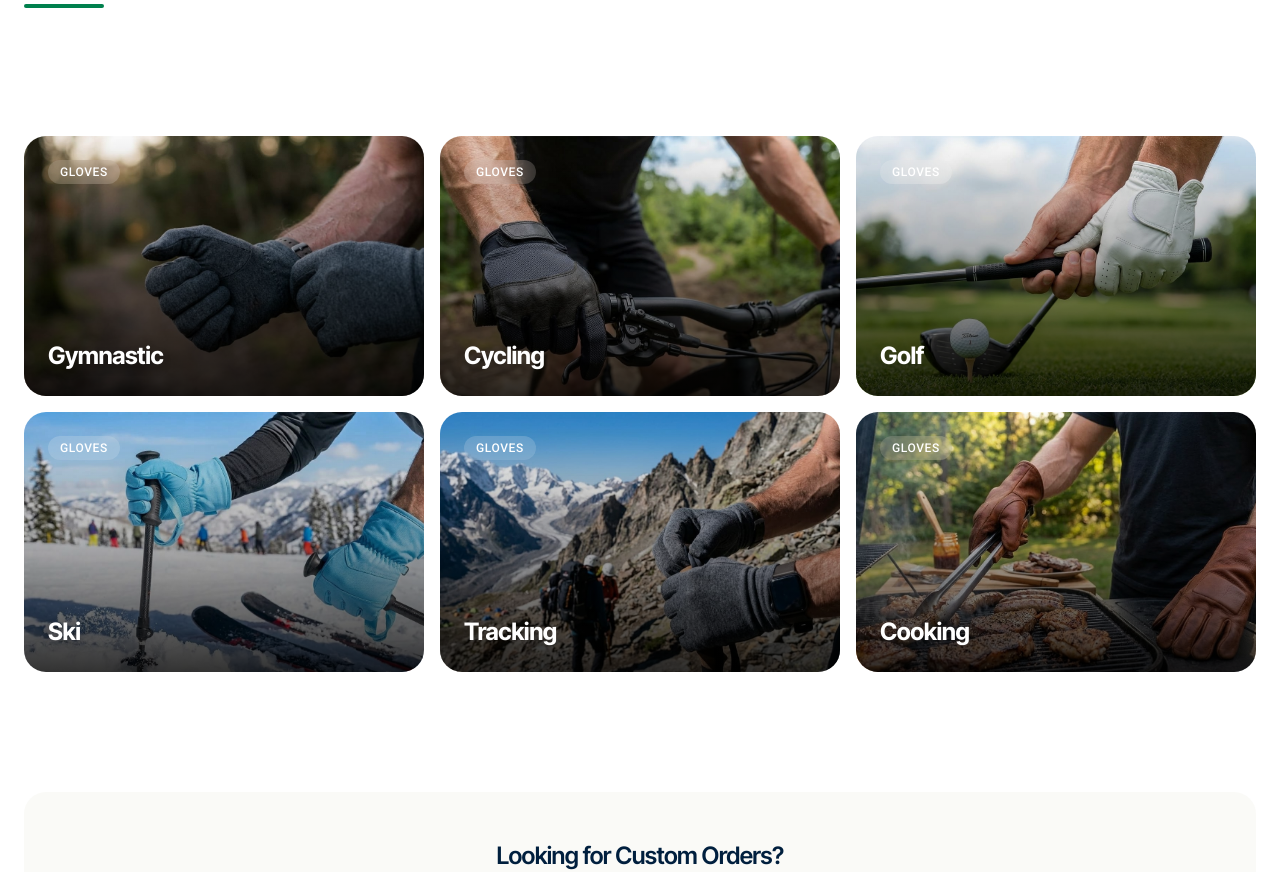
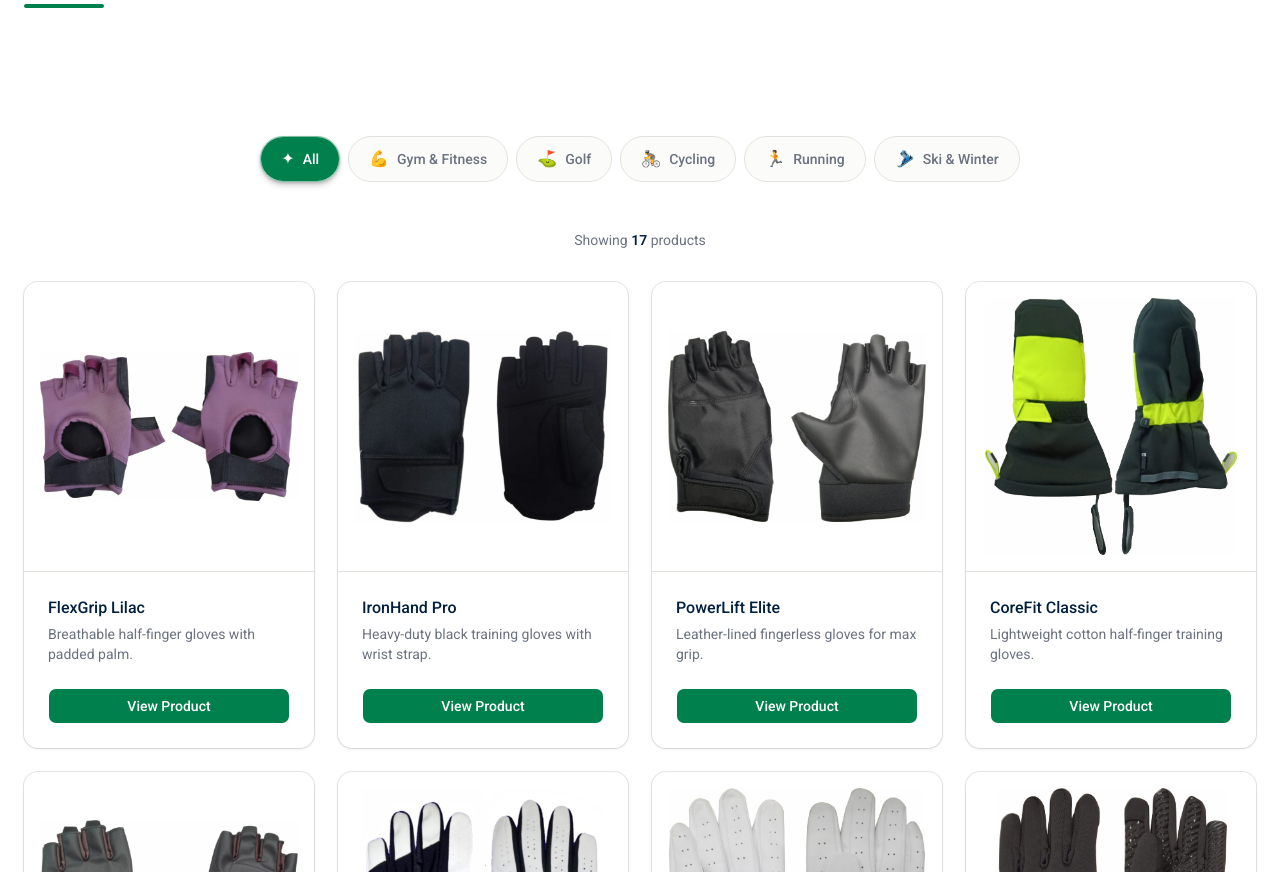
Before and after one commit to bagusindriyanto/mgm-company-profile, a Next.js app: page /products in a window 1280 px wide. Shown: the part 320-1192 px from the top of the page. Built offline with nearby package versions, Linux system fonts and the light colour scheme.

Commit message:
feat: redesign products page

```diff
--- a/src/app/products/page.tsx
+++ b/src/app/products/page.tsx
@@ -1,7 +1,7 @@
 import SectionHeader from '@/components/section-header';
 import AnimatedSection from '@/components/animated-section';
+import ProductGallery from '@/components/product-gallery';
 import Link from 'next/link';
-import { BentoGrid } from '@/components/bento-grid';
 
 export const metadata = {
   title: 'Products | MGM Company Profile',
@@ -22,11 +22,8 @@ export default function ProductsPage() {
         </AnimatedSection>
       </section>
 
-      {/* Gallery Section */}
-      <BentoGrid />
-
-      {/* Product Gallery Section */}
-      {/* <CarouselWithThumbs /> */}
+      {/* Product Gallery with Category Filter */}
+      <ProductGallery />
 
       {/* Footer Banner */}
       <section className="container px-6 mx-auto mt-10">
--- a/src/components/bento-grid.tsx
+++ b/src/components/bento-grid.tsx
@@ -12,7 +12,7 @@ export function BentoGrid() {
           <AnimatedSection
             key={idx}
             delay={idx * 0.08}
-            className={cn('group', product.span)}
+            className={cn('group')}
           >
             <div className="overflow-hidden relative w-full h-full rounded-3xl cursor-pointer">
               {/* Background image */}
--- /dev/null
+++ b/src/components/product-gallery.tsx
@@ -0,0 +1,183 @@
+'use client';
+
+import { useState, useMemo } from 'react';
+import Image from 'next/image';
+import { motion, AnimatePresence, LayoutGroup } from 'motion/react';
+import { products, categories, type Category } from '@/constants/products';
+import { cn } from '@/lib/utils';
+import {
+  Card,
+  CardContent,
+  CardHeader,
+  CardTitle,
+  CardDescription,
+  CardFooter,
+  CardAction,
+} from '@/components/ui/card';
+import { Badge } from '@/components/ui/badge';
+import { Button } from '@/components/ui/button';
+
+/* ── Category pill icon map ────────────────────────── */
+const categoryIcons: Record<Category, string> = {
+  All: '✦',
+  'Gym & Fitness': '💪',
+  Golf: '⛳',
+  Cycling: '🚴',
+  Running: '🏃',
+  'Ski & Winter': '🎿',
+};
+
+export default function ProductGallery() {
+  const [active, setActive] = useState<Category>('All');
+
+  const filtered = useMemo(
+    () =>
+      active === 'All'
+        ? products
+        : products.filter((p) => p.category === active),
+    [active],
+  );
+
+  return (
+    <section className="container px-6 mx-auto">
+      {/* ── Category Tabs ────────────────────────────── */}
+      <div className="flex flex-wrap gap-2 justify-center mb-12">
+        {categories.map((cat) => {
+          const isActive = cat === active;
+          return (
+            <button
+              key={cat}
+              id={`category-${cat.toLowerCase().replace(/[^a-z0-9]/g, '-')}`}
+              onClick={() => setActive(cat)}
+              className={cn(
+                'relative px-5 py-2.5 rounded-full text-sm font-medium transition-all duration-300',
+                'border backdrop-blur-sm cursor-pointer',
+                'hover:scale-105 active:scale-95',
+                isActive
+                  ? 'text-primary-foreground border-primary/50 shadow-lg shadow-primary/20'
+                  : 'text-muted-foreground border-border bg-muted/40 hover:bg-muted/70 hover:border-primary/30',
+              )}
+            >
+              {/* Animated background pill */}
+              {isActive && (
+                <motion.div
+                  layoutId="active-pill"
+                  className="absolute inset-0 rounded-full bg-primary"
+                  transition={{
+                    type: 'spring',
+                    stiffness: 400,
+                    damping: 30,
+                  }}
+                />
+              )}
+              <span className="flex relative z-10 gap-2 items-center">
+                <span className="text-base">{categoryIcons[cat]}</span>
+                {cat}
+              </span>
+            </button>
+          );
+        })}
+      </div>
+
+      {/* ── Count badge ──────────────────────────────── */}
+      <div className="mb-8 text-center">
+        <motion.p
+          key={active}
+          initial={{ opacity: 0, y: 8 }}
+          animate={{ opacity: 1, y: 0 }}
+          className="text-sm text-muted-foreground"
+        >
+          Showing{' '}
+          <span className="font-semibold text-foreground">
+            {filtered.length}
+          </span>{' '}
+          {filtered.length === 1 ? 'product' : 'products'}
+          {active !== 'All' && (
+            <>
+              {' '}
+              in <span className="font-semibold text-primary">{active}</span>
+            </>
+          )}
+        </motion.p>
+      </div>
+
+      {/* ── Product Grid ─────────────────────────────── */}
+      <LayoutGroup>
+        <motion.div
+          layout
+          className="grid grid-cols-1 gap-6 sm:grid-cols-2 lg:grid-cols-3 xl:grid-cols-4"
+        >
+          <AnimatePresence mode="popLayout">
+            {filtered.map((product) => (
+              <motion.div
+                key={product.id}
+                layout
+                initial={{ opacity: 0, scale: 0.9 }}
+                animate={{ opacity: 1, scale: 1 }}
+                exit={{ opacity: 0, scale: 0.9 }}
+                transition={{
+                  opacity: { duration: 0.25 },
+                  scale: { duration: 0.3 },
+                  layout: { type: 'spring', stiffness: 300, damping: 30 },
+                }}
+              >
+                <ProductCard
+                  id={product.id}
+                  title={product.title}
+                  description={product.description}
+                  image={product.image}
+                  category={product.category}
+                />
+              </motion.div>
+            ))}
+          </AnimatePresence>
+        </motion.div>
+      </LayoutGroup>
+
+      {/* Empty state */}
+      {filtered.length === 0 && (
+        <motion.div
+          initial={{ opacity: 0 }}
+          animate={{ opacity: 1 }}
+          className="py-20 text-center"
+        >
+          <p className="text-lg text-muted-foreground">
+            No products found in this category.
+          </p>
+        </motion.div>
+      )}
+    </section>
+  );
+}
+
+/* ── Product Card ──────────────────────────────────── */
+function ProductCard({
+  id,
+  title,
+  description,
+  image,
+  category,
+}: {
+  id: string;
+  title: string;
+  description: string;
+  image: string;
+  category: string;
+}) {
+  return (
+    <Card className="pt-0 mx-auto w-full max-w-sm h-full" id={`product-${id}`}>
+      <img
+        src={image}
+        alt={title}
+        className="object-contain p-4 w-full border-b aspect-square"
+      />
+      <CardHeader className="flex-1">
+        <CardTitle>{title}</CardTitle>
+        <CardDescription>{description}</CardDescription>
+      </CardHeader>
+      <CardFooter className="mt-auto">
+        <Button className="w-full">View Product</Button>
+      </CardFooter>
+    </Card>
+  );
+}
--- a/src/constants/products.ts
+++ b/src/constants/products.ts
@@ -1,47 +1,149 @@
-export interface Products {
+export interface Product {
   id: string;
   title: string;
+  description: string;
   image: string;
   category: string;
-  status?: string;
-  span?: string;
 }
 
-export const products: Products[] = [
+export const categories = [
+  'All',
+  'Gym & Fitness',
+  'Golf',
+  'Cycling',
+  'Running',
+  'Ski & Winter',
+] as const;
+
+export type Category = (typeof categories)[number];
+
+export const products: Product[] = [
+  // ── Gym & Fitness ──────────────────────────
   {
     id: '1',
-    title: 'Gymnastic',
-    category: 'Gloves',
-    image: '/images/ilustration/1.jpeg',
+    title: 'FlexGrip Lilac',
+    description: 'Breathable half-finger gloves with padded palm.',
+    image: '/images/products/1.jpeg',
+    category: 'Gym & Fitness',
   },
   {
     id: '2',
-    title: 'Cycling',
-    category: 'Gloves',
-    image: '/images/ilustration/4.jpeg',
+    title: 'IronHand Pro',
+    description: 'Heavy-duty black training gloves with wrist strap.',
+    image: '/images/products/2.jpeg',
+    category: 'Gym & Fitness',
   },
   {
     id: '3',
-    title: 'Golf',
-    category: 'Gloves',
-    image: '/images/ilustration/7.jpeg',
+    title: 'PowerLift Elite',
+    description: 'Leather-lined fingerless gloves for max grip.',
+    image: '/images/products/3.jpeg',
+    category: 'Gym & Fitness',
   },
   {
+    id: '16',
+    title: 'CoreFit Classic',
+    description: 'Lightweight cotton half-finger training gloves.',
+    image: '/images/products/16.jpeg',
+    category: 'Gym & Fitness',
+  },
+
+  // ── Cycling ────────────────────────────────
+  {
     id: '4',
-    title: 'Ski',
-    category: 'Gloves',
-    image: '/images/ilustration/6.jpeg',
+    title: 'TrailRider Brown',
+    description: 'Dual-tone cycling gloves with padded knuckles.',
+    image: '/images/products/4.jpeg',
+    category: 'Cycling',
   },
+
+  // ── Golf ───────────────────────────────────
   {
     id: '5',
-    title: 'Tracking',
-    category: 'Gloves',
-    image: '/images/ilustration/5.jpeg',
+    title: 'AceSwing Tour',
+    description: 'Premium leather golf gloves with ventilation.',
+    image: '/images/products/5.jpeg',
+    category: 'Golf',
   },
   {
     id: '6',
-    title: 'Cooking',
-    category: 'Gloves',
-    image: '/images/ilustration/8.jpeg',
+    title: 'ProStroke Classic',
+    description: 'All-white cabretta leather golf glove.',
+    image: '/images/products/6.jpeg',
+    category: 'Golf',
+  },
+  {
+    id: '7',
+    title: 'EagleGrip Navy',
+    description: 'Contrast navy-white golf gloves with diamond grip.',
+    image: '/images/products/7.jpeg',
+    category: 'Golf',
+  },
+
+  // ── Running ────────────────────────────────
+  {
+    id: '8',
+    title: 'SwiftRun Thermal',
+    description: 'Touchscreen-compatible fleece running gloves.',
+    image: '/images/products/8.jpeg',
+    category: 'Running',
+  },
+  {
+    id: '9',
+    title: 'AquaFlex Teal',
+    description: 'Moisture-wicking running gloves in vibrant teal.',
+    image: '/images/products/9.jpeg',
+    category: 'Running',
+  },
+  {
+    id: '10',
+    title: 'UrbanRun Heather',
+    description: 'Melange knit gloves with silicone grip pattern.',
+    image: '/images/products/10.jpeg',
+    category: 'Running',
+  },
+  {
+    id: '11',
+    title: 'NightRunner Reflect',
+    description: 'Black running gloves with reflective strip.',
+    image: '/images/products/11.jpeg',
+    category: 'Running',
+  },
+
+  // ── Ski & Winter ───────────────────────────
+  {
+    id: '12',
+    title: 'AlpineShield Neon',
+    description: 'Waterproof ski gloves with wrist leash.',
+    image: '/images/products/12.jpeg',
+    category: 'Ski & Winter',
+  },
+  {
+    id: '13',
+    title: 'FrostGuard Grey',
+    description: 'Insulated winter gloves with grip reinforcement.',
+    image: '/images/products/13.jpeg',
+    category: 'Ski & Winter',
+  },
+  {
+    id: '14',
+    title: 'PeakStorm Pro',
+    description: 'Triple-layer waterproof all-black ski gloves.',
+    image: '/images/products/14.jpeg',
+    category: 'Ski & Winter',
+  },
+  {
+    id: '15',
+    title: 'ArcticBlast Mitt',
+    description: 'Expedition mittens with neon-yellow paneling.',
+    image: '/images/products/15.jpeg',
+    category: 'Ski & Winter',
+  },
+  {
+    id: '17',
+    title: 'WinterPro Stealth',
+    description: 'Padded insulated gloves with silicone grip tips.',
+    image: '/images/products/17.jpeg',
+    category: 'Ski & Winter',
   },
 ];
```
